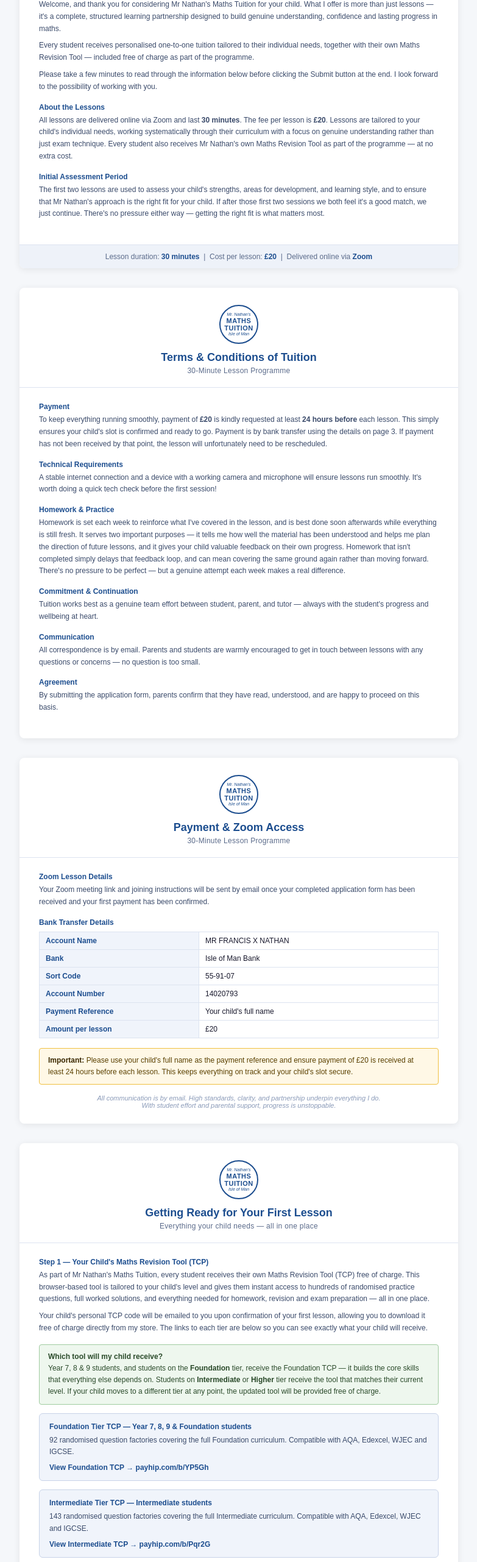
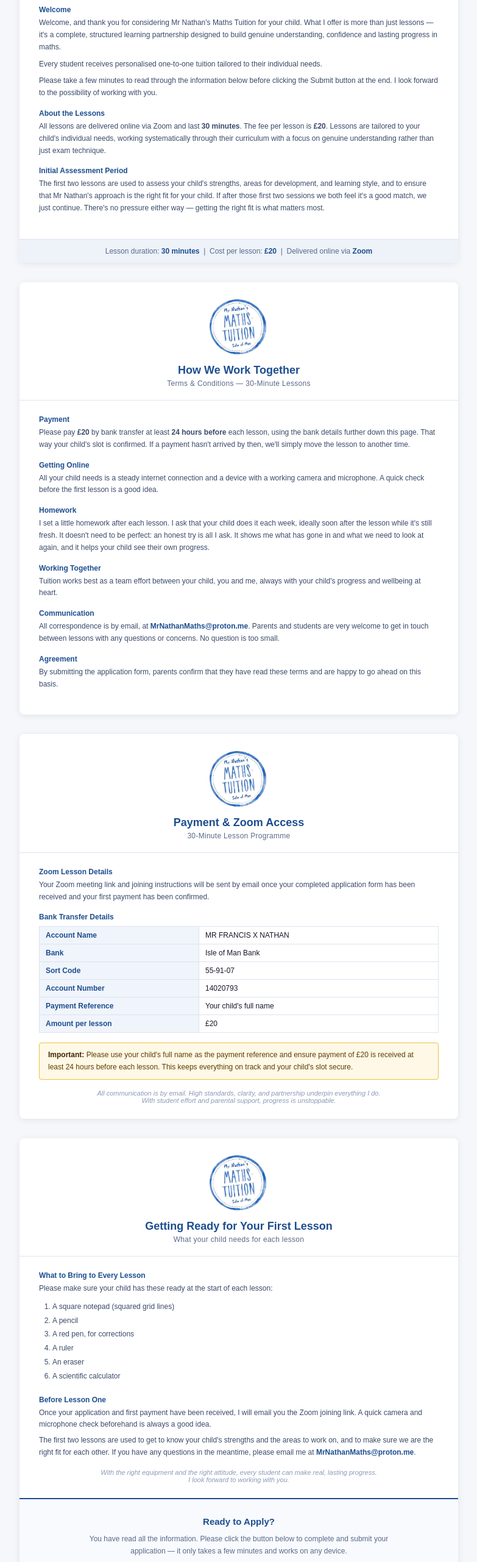
Before and after one commit to GoyaklaArchimedes/MrNathans_30min_Application, a plain HTML site: page index.html in a window 1280 px wide. Shown: the part 235-2797 px from the top of the page at 61% size, without its empty margins (248-1031 px from the left). Drawn offline with Linux system fonts and the light colour scheme.

Commit message:
Application page: friendlier terms with a homework commitment; equipment list; no product mentions; contact email; fixed page references; Mr Nathan's logo (logo.png)
Co-Authored-By: Claude Opus 5.5 <noreply@anthropic.com>
Claude-Session: https://claude.ai/code/session_018bye9sWST4LMgWtFTGmAm1

```diff
--- a/index.html
+++ b/index.html
@@ -26,6 +26,7 @@
     padding: 28px 32px 20px;
     border-bottom: 1.5px solid #dce3f0;
   }
+  .logo { display: block; width: 96px; height: auto; margin: 0 auto 12px; }
   .logo-circle {
     width: 64px; height: 64px;
     border-radius: 50%;
@@ -74,6 +75,7 @@
     background: #eef7ee; border: 1px solid #a0cca0; border-radius: 4px;
     padding: 10px 14px; font-size: 12px; color: #2a4a2a; line-height: 1.6; margin-bottom: 14px;
   }
+  .kit-list { margin: 8px 0 0 22px; font-size: 12px; color: #3a4a6a; line-height: 1.9; }
   .submit-section {
     padding: 28px 32px 36px;
     background: #f8fafd;
@@ -108,11 +110,7 @@
 <!-- PAGE 1: Welcome -->
 <div class="page">
   <div class="header">
-    <div class="logo-circle">
-      <span class="top">Mr. Nathan's</span>
-      <span class="mid">MATHS<br>TUITION</span>
-      <span class="bot">Isle of Man</span>
-    </div>
+    <img class="logo" src="logo.png" alt="Mr Nathan's Maths Tuition, Isle of Man" width="96" height="94">
     <h1>Mr Nathan's Maths Tuition IOM</h1>
     <div class="subtitle">Application Information — 30-Minute Lessons</div>
   </div>
@@ -121,13 +119,13 @@
     <div class="tc-section">
       <h3>Welcome</h3>
       <p>Welcome, and thank you for considering Mr Nathan's Maths Tuition for your child. What I offer is more than just lessons — it's a complete, structured learning partnership designed to build genuine understanding, confidence and lasting progress in maths.</p>
-      <p>Every student receives personalised one-to-one tuition tailored to their individual needs, together with their own Maths Revision Tool — included free of charge as part of the programme.</p>
+      <p>Every student receives personalised one-to-one tuition tailored to their individual needs.</p>
       <p>Please take a few minutes to read through the information below before clicking the Submit button at the end. I look forward to the possibility of working with you.</p>
     </div>
 
     <div class="tc-section">
       <h3>About the Lessons</h3>
-      <p>All lessons are delivered online via Zoom and last <strong>30 minutes</strong>. The fee per lesson is <strong>£20</strong>. Lessons are tailored to your child's individual needs, working systematically through their curriculum with a focus on genuine understanding rather than just exam technique. Every student also receives Mr Nathan's own Maths Revision Tool as part of the programme — at no extra cost.</p>
+      <p>All lessons are delivered online via Zoom and last <strong>30 minutes</strong>. The fee per lesson is <strong>£20</strong>. Lessons are tailored to your child's individual needs, working systematically through their curriculum with a focus on genuine understanding rather than just exam technique.</p>
     </div>
 
     <div class="tc-section">
@@ -144,44 +142,40 @@
 <!-- PAGE 2: Terms & Conditions -->
 <div class="page">
   <div class="header">
-    <div class="logo-circle">
-      <span class="top">Mr. Nathan's</span>
-      <span class="mid">MATHS<br>TUITION</span>
-      <span class="bot">Isle of Man</span>
-    </div>
-    <h1 style="font-size:18px;">Terms &amp; Conditions of Tuition</h1>
-    <div class="subtitle">30-Minute Lesson Programme</div>
+    <img class="logo" src="logo.png" alt="Mr Nathan's Maths Tuition, Isle of Man" width="96" height="94">
+    <h1 style="font-size:18px;">How We Work Together</h1>
+    <div class="subtitle">Terms &amp; Conditions — 30-Minute Lessons</div>
   </div>
 
   <div class="page-body">
     <div class="tc-section">
       <h3>Payment</h3>
-      <p>To keep everything running smoothly, payment of <strong>£20</strong> is kindly requested at least <strong>24 hours before</strong> each lesson. This simply ensures your child's slot is confirmed and ready to go. Payment is by bank transfer using the details on page 3. If payment has not been received by that point, the lesson will unfortunately need to be rescheduled.</p>
+      <p>Please pay <strong>£20</strong> by bank transfer at least <strong>24 hours before</strong> each lesson, using the bank details further down this page. That way your child's slot is confirmed. If a payment hasn't arrived by then, we'll simply move the lesson to another time.</p>
     </div>
 
     <div class="tc-section">
-      <h3>Technical Requirements</h3>
-      <p>A stable internet connection and a device with a working camera and microphone will ensure lessons run smoothly. It's worth doing a quick tech check before the first session!</p>
+      <h3>Getting Online</h3>
+      <p>All your child needs is a steady internet connection and a device with a working camera and microphone. A quick check before the first lesson is a good idea.</p>
     </div>
 
     <div class="tc-section">
-      <h3>Homework &amp; Practice</h3>
-      <p>Homework is set each week to reinforce what I've covered in the lesson, and is best done soon afterwards while everything is still fresh. It serves two important purposes — it tells me how well the material has been understood and helps me plan the direction of future lessons, and it gives your child valuable feedback on their own progress. Homework that isn't completed simply delays that feedback loop, and can mean covering the same ground again rather than moving forward. There's no pressure to be perfect — but a genuine attempt each week makes a real difference.</p>
+      <h3>Homework</h3>
+      <p>I set a little homework after each lesson. I ask that your child does it each week, ideally soon after the lesson while it's still fresh. It doesn't need to be perfect: an honest try is all I ask. It shows me what has gone in and what we need to look at again, and it helps your child see their own progress.</p>
     </div>
 
     <div class="tc-section">
-      <h3>Commitment &amp; Continuation</h3>
-      <p>Tuition works best as a genuine team effort between student, parent, and tutor — always with the student's progress and wellbeing at heart.</p>
+      <h3>Working Together</h3>
+      <p>Tuition works best as a team effort between your child, you and me, always with your child's progress and wellbeing at heart.</p>
     </div>
 
     <div class="tc-section">
       <h3>Communication</h3>
-      <p>All correspondence is by email. Parents and students are warmly encouraged to get in touch between lessons with any questions or concerns — no question is too small.</p>
+      <p>All correspondence is by email, at <a class="resource-link" href="mailto:MrNathanMaths@proton.me">MrNathanMaths@proton.me</a>. Parents and students are very welcome to get in touch between lessons with any questions or concerns. No question is too small.</p>
     </div>
 
     <div class="tc-section">
       <h3>Agreement</h3>
-      <p>By submitting the application form, parents confirm that they have read, understood, and are happy to proceed on this basis.</p>
+      <p>By submitting the application form, parents confirm that they have read these terms and are happy to go ahead on this basis.</p>
     </div>
   </div>
 </div>
@@ -189,11 +183,7 @@
 <!-- PAGE 3: Payment & Zoom Access -->
 <div class="page">
   <div class="header">
-    <div class="logo-circle">
-      <span class="top">Mr. Nathan's</span>
-      <span class="mid">MATHS<br>TUITION</span>
-      <span class="bot">Isle of Man</span>
-    </div>
+    <img class="logo" src="logo.png" alt="Mr Nathan's Maths Tuition, Isle of Man" width="96" height="94">
     <h1 style="font-size:18px;">Payment &amp; Zoom Access</h1>
     <div class="subtitle">30-Minute Lesson Programme</div>
   </div>
@@ -226,77 +216,37 @@
 <!-- PAGE 4: Getting Ready + Submit -->
 <div class="page">
   <div class="header">
-    <div class="logo-circle">
-      <span class="top">Mr. Nathan's</span>
-      <span class="mid">MATHS<br>TUITION</span>
-      <span class="bot">Isle of Man</span>
-    </div>
+    <img class="logo" src="logo.png" alt="Mr Nathan's Maths Tuition, Isle of Man" width="96" height="94">
     <h1 style="font-size:18px;">Getting Ready for Your First Lesson</h1>
-    <div class="subtitle">Everything your child needs — all in one place</div>
+    <div class="subtitle">What your child needs for each lesson</div>
   </div>
 
   <div class="page-body">
     <div class="tc-section">
-      <h3>Step 1 — Your Child's Maths Revision Tool (TCP)</h3>
-      <p>As part of Mr Nathan's Maths Tuition, every student receives their own Maths Revision Tool (TCP) free of charge. This browser-based tool is tailored to your child's level and gives them instant access to hundreds of randomised practice questions, full worked solutions, and everything needed for homework, revision and exam preparation — all in one place.</p>
-      <p>Your child's personal TCP code will be emailed to you upon confirmation of your first lesson, allowing you to download it free of charge directly from my store. The links to each tier are below so you can see exactly what your child will receive.</p>
+      <h3>What to Bring to Every Lesson</h3>
+      <p>Please make sure your child has these ready at the start of each lesson:</p>
+      <ol class="kit-list">
+        <li>A square notepad (squared grid lines)</li>
+        <li>A pencil</li>
+        <li>A red pen, for corrections</li>
+        <li>A ruler</li>
+        <li>An eraser</li>
+        <li>A scientific calculator</li>
+      </ol>
     </div>
-
-    <div class="tcp-tier-note">
-      <strong>Which tool will my child receive?</strong><br>
-      Year 7, 8 &amp; 9 students, and students on the <strong>Foundation</strong> tier, receive the Foundation TCP — it builds the core skills that everything else depends on. Students on <strong>Intermediate</strong> or <strong>Higher</strong> tier receive the tool that matches their current level. If your child moves to a different tier at any point, the updated tool will be provided free of charge.
+    <div class="tc-section" style="margin-top:20px;">
+      <h3>Before Lesson One</h3>
+      <p>Once your application and first payment have been received, I will email you the Zoom joining link. A quick camera and microphone check beforehand is always a good idea.</p>
+      <p style="margin-top:6px;">The first two lessons are used to get to know your child's strengths and the areas to work on, and to make sure we are the right fit for each other. If you have any questions in the meantime, please email me at <a class="resource-link" href="mailto:MrNathanMaths@proton.me">MrNathanMaths@proton.me</a>.</p>
     </div>
-
-    <div class="resource-block">
-      <h4>Foundation Tier TCP — Year 7, 8, 9 &amp; Foundation students</h4>
-      <p>92 randomised question factories covering the full Foundation curriculum. Compatible with AQA, Edexcel, WJEC and IGCSE.</p>
-      <a class="resource-link" href="https://payhip.com/b/YP5Gh" target="_blank">View Foundation TCP → payhip.com/b/YP5Gh</a>
-    </div>
-
-    <div class="resource-block">
-      <h4>Intermediate Tier TCP — Intermediate students</h4>
-      <p>143 randomised question factories covering the full Intermediate curriculum. Compatible with AQA, Edexcel, WJEC and IGCSE.</p>
-      <a class="resource-link" href="https://payhip.com/b/Pqr2G" target="_blank">View Intermediate TCP → payhip.com/b/Pqr2G</a>
-    </div>
-
-    <div class="resource-block">
-      <h4>Higher Tier TCP — Higher students</h4>
-      <p>153 randomised question factories covering the full Higher curriculum. Compatible with AQA, Edexcel, WJEC and IGCSE.</p>
-      <a class="resource-link" href="https://payhip.com/b/OKHhq" target="_blank">View Higher TCP → payhip.com/b/OKHhq</a>
-    </div>
-
-    <div class="tc-section" style="margin-top:20px;">
-      <h3>Step 2 — Set Up for Writing During Lessons (Optional)</h3>
-      <p>To get the most out of lessons, your child is welcome to use a pen input device to write and annotate directly on the shared whiteboard during sessions — just as they would on paper. This is entirely optional but many students find it makes lessons feel much more natural and interactive. Students who prefer not to purchase a device are encouraged to work alongside the screen using a notepad and pencil — keeping all working clearly shown, just as in an exam.</p>
-    </div>
-
-    <div class="resource-block">
-      <h4>If your child uses a desktop or laptop computer</h4>
-      <p>A Wacom Intuos Small drawing tablet plugs in via USB and works with any PC or Mac. No special software needed — it simply replaces the mouse for writing and annotating on screen.</p>
-      <a class="resource-link" href="https://estore.wacom.com/en-gb/ctl-4100k-n.html" target="_blank">Wacom Intuos Small (UK Store) — £49.99 → estore.wacom.com/en-gb/ctl-4100k-n.html</a>
-      <p style="margin-top:6px; font-size:11px; color:#5a6a8a; font-style:italic;">If the above shows out of stock, the Bluetooth version is also available: <a class="resource-link" href="https://estore.wacom.com/en-gb/wacom-intuos-small-bluetooth-black-ctl-4100wlk-s.html" target="_blank">Wacom Intuos Small Bluetooth</a></p>
-    </div>
-
-    <div class="resource-block">
-      <h4>If your child uses an iPad</h4>
-      <p>An Apple Pencil-compatible stylus works perfectly for writing directly on the shared screen. This affordable option is compatible with iPad (6th generation and later, 2018–2024).</p>
-      <a class="resource-link" href="https://www.amazon.co.uk/Amazon-Basics-Compatible-Generation-2018-2024/dp/B0DX661V8Y/" target="_blank">Amazon Basics Apple Pencil Compatible Stylus → amazon.co.uk</a>
-    </div>
-
-    <div class="tc-section" style="margin-top:20px;">
-      <h3>Step 3 — Before Lesson One</h3>
-      <p>Once your application and first payment have been received, you will be sent your Zoom joining link and your child's personal TCP code by email. A quick camera and microphone check beforehand is always a good idea!</p>
-      <p style="margin-top:6px;">The first two lessons will be used to assess your child's strengths and areas for development, and to make sure we are the right fit for each other. Any questions in the meantime — please don't hesitate to get in touch.</p>
-    </div>
-
-    <p class="tagline">With the right tools and the right attitude, every student can make real, lasting progress.<br>I look forward to working with you.</p>
+    <p class="tagline">With the right equipment and the right attitude, every student can make real, lasting progress.<br>I look forward to working with you.</p>
   </div>
 
   <div class="submit-section">
     <h3>Ready to Apply?</h3>
     <p>You have read all the information. Please click the button below to complete and submit your application — it only takes a few minutes and works on any device.</p>
     <a class="btn-submit" href="https://docs.google.com/forms/d/e/1FAIpQLSf9Bfnbsa5UxoQ2U4j_Zyv9As3RlVGsbgOl10cKf7VKxwGRtg/viewform?usp=publish-editor" target="_blank">Complete &amp; Submit Your Application</a>
-    <p style="margin-top:16px; font-size:11px; color:#8a9ab8;">By submitting the form you confirm you have read and agree to the Terms &amp; Conditions on page 2.</p>
+    <p style="margin-top:16px; font-size:11px; color:#8a9ab8;">By submitting the form you confirm you have read and agree to the Terms &amp; Conditions above (How We Work Together).</p>
   </div>
 </div>
 
```
Also changed, not shown: logo.png (added).
